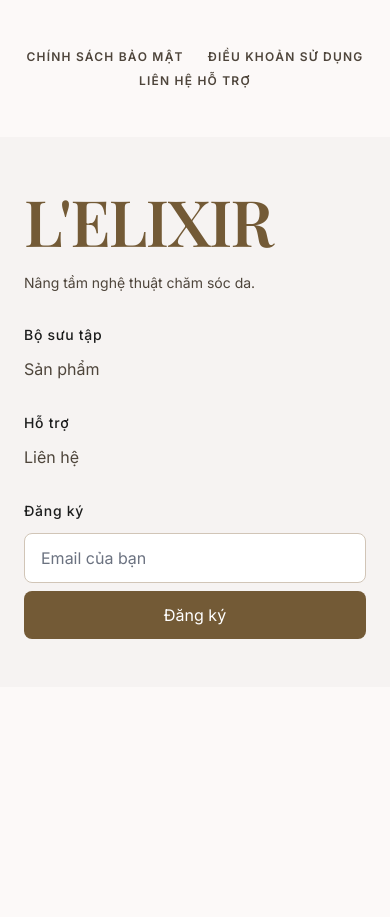
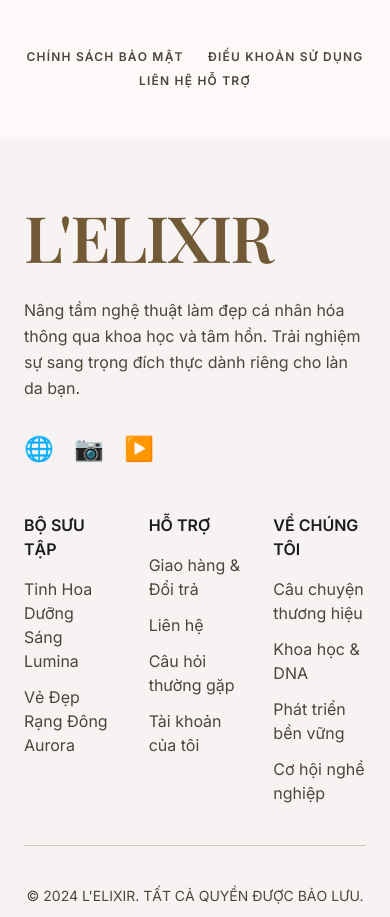
Before and after one commit to vinylph2904-art/L-ELIXIR-Cosmetic-Website, an Angular app: page /login in a window 390 px wide. Shown: the part 1080-1997 px from the top of the page. Before the commit the page ends 1767 px from the top, so only its background shows below. Built offline with nearby package versions, Linux system fonts and the light colour scheme; no server answers; a web font is replaced by a local one.

Commit message:
merge task2, đổi thành json nên sửa lại import, tạo component product card, fix lỗi feedback

```diff
--- a/src/app/app.module.ts
+++ b/src/app/app.module.ts
@@ -21,6 +21,7 @@ import { ProfileComponent } from './pages/profile/profile.component';
 import { BeautyAssistantComponent } from './beauty-assistant/beauty-assistant.component';
 import { AppRoutingModule } from './app-routing.module';
 import { FormsModule, ReactiveFormsModule } from '@angular/forms';
+import { ProductCardComponent } from './components/product-card/product-card.component';
 
 @NgModule({
   declarations: [
@@ -39,7 +40,8 @@ import { FormsModule, ReactiveFormsModule } from '@angular/forms';
     PaymentComponent,
     PaymentSuccessComponent,
     PaymentFailureComponent,
-    ProfileComponent
+    ProfileComponent,
+    ProductCardComponent
   ],
   imports: [
     BrowserModule,
--- a/src/app/components/footer/footer.component.html
+++ b/src/app/components/footer/footer.component.html
@@ -1,27 +1,115 @@
-<footer class="site-footer bg-surface-container-low py-12">
-  <div class="max-w-container-max mx-auto px-gutter grid grid-cols-1 md:grid-cols-4 gap-8">
+<footer class="bg-surface-container-low pt-16 pb-6">
+  <div class="max-w-container-max mx-auto px-gutter">
+
+    <!-- Phần trên -->
+    <div class="grid grid-cols-1 lg:grid-cols-2 gap-12">
+
+      <!-- Bên trái -->
       <div>
-      <a routerLink="/" class="logo text-display-lg font-headline-lg text-primary tracking-tight">L'ELIXIR</a>
-      <p class="mt-4 text-sm text-on-surface-variant">Nâng tầm nghệ thuật chăm sóc da.</p>
+        <a
+          routerLink="/"
+          class="text-display-lg font-headline-lg text-primary tracking-tight"
+        >
+          L'ELIXIR
+        </a>
+
+        <p class="mt-6 text-on-surface-variant leading-relaxed max-w-md">
+          Nâng tầm nghệ thuật làm đẹp cá nhân hóa thông qua khoa học và tâm hồn.
+          Trải nghiệm sự sang trọng đích thực dành riêng cho làn da bạn.
+        </p>
+
+        <div class="flex items-center gap-5 mt-8 text-2xl">
+          <span class="cursor-pointer hover:text-primary transition">
+            🌐
+          </span>
+
+          <span class="cursor-pointer hover:text-primary transition">
+            📷
+          </span>
+
+          <span class="cursor-pointer hover:text-primary transition">
+            ▶️
+          </span>
         </div>
+      </div>
+
+      <!-- Bên phải -->
+      <div class="grid grid-cols-3 gap-8">
+
+        <!-- Cột 1 -->
         <div>
-      <h4 class="font-label-md text-label-md text-on-surface mb-3">Bộ sưu tập</h4>
-      <ul class="space-y-2 text-on-surface-variant">
-        <li><a routerLink="/products" class="hover:text-primary">Sản phẩm</a></li>
+          <h4 class="font-semibold uppercase mb-4">
+            Bộ sưu tập
+          </h4>
+
+          <ul class="space-y-3 text-on-surface-variant">
+            <li>
+              <a [routerLink]="['/products']" [queryParams]="{ collection: 'Lumina' }" class="hover:text-primary">
+                Tinh Hoa Dưỡng Sáng Lumina
+              </a>
+            </li>
+
+            <li>
+              <a [routerLink]="['/products']" [queryParams]="{ collection: 'Aurora' }" class="hover:text-primary">
+                Vẻ Đẹp Rạng Đông Aurora
+              </a>
+            </li>
           </ul>
         </div>
+
+        <!-- Cột 2 -->
         <div>
-      <h4 class="font-label-md text-label-md text-on-surface mb-3">Hỗ trợ</h4>
-      <ul class="space-y-2 text-on-surface-variant">
-        <li><a href="#" class="hover:text-primary">Liên hệ</a></li>
+          <h4 class="font-semibold uppercase mb-4">
+            Hỗ trợ
+          </h4>
+
+          <ul class="space-y-3 text-on-surface-variant">
+            <li>Giao hàng & Đổi trả</li>
+            <li>Liên hệ</li>
+            <li>Câu hỏi thường gặp</li>
+            <li>Tài khoản của tôi</li>
           </ul>
         </div>
+
+        <!-- Cột 3 -->
         <div>
-      <h4 class="font-label-md text-label-md text-on-surface mb-3">Đăng ký</h4>
-      <form class="mt-2 flex flex-col sm:flex-row gap-2">
-        <input class="w-full rounded-lg border border-outline-variant px-4 py-3 bg-white text-on-surface" placeholder="Email của bạn" type="email" />
-        <button class="rounded-lg bg-primary px-4 py-3 text-white hover:opacity-90 transition-all">Đăng ký</button>
-      </form>
+          <h4 class="font-semibold uppercase mb-4">
+            Về chúng tôi
+          </h4>
+
+          <ul class="space-y-3 text-on-surface-variant">
+            <li>Câu chuyện thương hiệu</li>
+            <li>Khoa học & DNA</li>
+            <li>Phát triển bền vững</li>
+            <li>Cơ hội nghề nghiệp</li>
+          </ul>
         </div>
+
+      </div>
+
+    </div>
+
+    <!-- Đường kẻ -->
+    <hr class="my-10 border-outline-variant">
+
+    <!-- Phần dưới -->
+    <div class="flex flex-col md:flex-row justify-between items-center gap-4 text-sm text-on-surface-variant">
+
+      <p>
+        © 2024 L'ELIXIR. TẤT CẢ QUYỀN ĐƯỢC BẢO LƯU.
+      </p>
+
+      <div class="flex items-center gap-8">
+        <a href="#" class="hover:text-primary">
+          CHÍNH SÁCH BẢO MẬT
+        </a>
+
+        <a href="#" class="hover:text-primary">
+          ĐIỀU KHOẢN DỊCH VỤ
+        </a>
+      </div>
+
+    </div>
+
   </div>
 </footer>
--- a/src/app/components/navbar/navbar.component.html
+++ b/src/app/components/navbar/navbar.component.html
@@ -10,11 +10,11 @@
     <nav class="hidden md:flex items-center gap-8">
       <a class="font-label-md text-label-md text-on-surface-variant hover:text-primary transition-colors" routerLink="/">Trang chủ</a>
       <div class="relative group">
-        <a class="font-label-md text-label-md text-on-surface-variant hover:text-primary transition-colors cursor-pointer">Sản phẩm</a>
+        <a routerLink="/products" class="font-label-md text-label-md text-on-surface-variant hover:text-primary transition-colors"> Sản phẩm
+        </a>
         <div class="absolute left-0 top-full hidden group-hover:block bg-white shadow-lg rounded-lg min-w-[220px] z-50">
           <a *ngFor="let category of categories" [routerLink]="['/products']" [queryParams]="{ category: category }" class="block px-4 py-3 hover:bg-surface-container">{{ category }}</a>
         </div>
-
       </div>
       <a class="font-label-md text-label-md text-on-surface-variant hover:text-primary transition-colors" routerLink="/survey">Khảo sát da</a>
       <a class="font-label-md text-label-md text-on-surface-variant hover:text-primary transition-colors" routerLink="/recommendation">Quy trình của bạn</a>
--- /dev/null
+++ b/src/app/components/product-card/product-card.component.css
@@ -0,0 +1,3 @@
+:host {
+  display: block;
+}
--- /dev/null
+++ b/src/app/components/product-card/product-card.component.html
@@ -0,0 +1,59 @@
+<div class="bg-background rounded-xl p-4 group transition-all duration-500 hover:shadow-xl hover:-translate-y-2 flex flex-col h-full cursor-pointer" (click)="goToDetail()">
+    <div class="aspect-square rounded-lg overflow-hidden mb-6 bg-surface-container-lowest">
+    <img
+      [src]="product.images[0]"
+      [alt]="product.name"
+      class="w-full h-full object-cover group-hover:scale-110 transition-transform duration-700">
+  </div>
+
+  <div class="space-y-2">
+
+    <div class="flex justify-between items-center">
+
+      <span class="font-label-sm text-[10px] text-primary bg-primary-container/20 px-2 py-0.5 rounded-full uppercase tracking-widest">
+        {{ product.categoryName }}
+      </span>
+
+      <!-- rating -->
+    </div>
+
+    <h3 class="font-display-lg text-headline-md leading-tight line-clamp-2 min-h-[3.5rem]">
+        {{ product.name }}
+    </h3>
+
+    <div class="flex items-center gap-2 mt-1">
+
+    <div class="flex text-yellow-500">
+        <ng-container *ngFor="let _ of [].constructor(getFullStars(product.averageRating))">
+        <span class="material-symbols-outlined text-[14px]" style="font-variation-settings: 'FILL' 1;">
+            star
+        </span>
+        </ng-container>
+
+        <span *ngIf="hasHalfStar(product.averageRating)"
+        class="material-symbols-outlined text-[14px]">
+        star_half
+        </span>
+
+        <ng-container *ngFor="let _ of [].constructor(getEmptyStars(product.averageRating))">
+        <span class="material-symbols-outlined text-[14px] text-gray-300">
+            star
+        </span>
+        </ng-container>
+    </div>
+
+    <span class="text-xs text-on-surface-variant">
+        {{ product.averageRating | number:'1.1-1' }}
+        ({{ product.reviewCount }})
+    </span>
+
+    </div>
+
+    <p class="text-on-surface-variant font-label-md">
+      {{ product.price | number:'1.0-0' }} VNĐ
+    </p>
+    <div (click)="addToCart($event)">
+        <button class="w-full py-3 border border-outline rounded-lg"> Thêm vào giỏ hàng </button>
+    </div>
+    </div>
+</div>
--- /dev/null
+++ b/src/app/components/product-card/product-card.component.ts
@@ -0,0 +1,40 @@
+import { Component, Input } from '@angular/core';
+import { Router } from '@angular/router';
+import { Product } from '../../data/product.model';
+import { CartService } from '../../services/cart.service';
+
+@Component({
+  selector: 'app-product-card',
+  templateUrl: './product-card.component.html',
+  styleUrls: ['./product-card.component.css']
+})
+export class ProductCardComponent {
+
+  constructor(
+    private router: Router,
+    private cartService: CartService
+  ) {}
+
+  @Input() product!: Product;
+
+  goToDetail() {
+    this.router.navigate(['/products', this.product.productId]);
+  }
+
+  addToCart(event: Event) {
+    event.stopPropagation();
+    this.cartService.addToCart(this.product);
+  }
+
+  getFullStars(rating: number): number {
+    return Math.floor(rating);
+  }
+
+  hasHalfStar(rating: number): boolean {
+    return rating % 1 >= 0.5;
+  }
+
+  getEmptyStars(rating: number): number {
+    return 5 - Math.floor(rating) - (rating % 1 >= 0.5 ? 1 : 0);
+  }
+}
--- a/src/app/pages/cart/cart.component.html
+++ b/src/app/pages/cart/cart.component.html
@@ -54,8 +54,7 @@
       </div>
       <div class="mt-12 flex flex-col sm:flex-row gap-4 items-center">
         <a class="flex items-center gap-2 font-label-md text-label-md text-on-surface hover:text-primary transition-standard group" routerLink="/products">
-          <span class="material-symbols-outlined transition-standard group-hover:-translate-x-1">west</span>
-          TIẾP TỤC MUA SẮM
+          <span class="material-symbols-outlined transition-standard group-hover:-translate-x-1">west</span>TIẾP TỤC MUA SẮM
         </a>
       </div>
     </div>
--- a/src/app/pages/payment/payment.component.html
+++ b/src/app/pages/payment/payment.component.html
@@ -227,11 +227,11 @@
 </div>
 <div *ngFor="let item of cartItems" class="flex items-center gap-4">
 <div class="w-20 h-20 bg-surface rounded-lg overflow-hidden flex-shrink-0">
-<img class="w-full h-full object-cover" [src]="item.image" [alt]="item.name">
+<img class="w-full h-full object-cover" [src]="item.images[0]" [alt]="item.name">
 </div>
 <div class="flex-1">
 <h4 class="font-body-lg font-medium text-on-surface leading-tight">{{ item.name }}</h4>
-<p class="text-label-sm text-on-surface-variant mt-1">Danh mục: {{ item.category || 'Không xác định' }}</p>
+<p class="text-label-sm text-on-surface-variant mt-1">Danh mục: {{ item.categoryName || 'Không xác định' }}</p>
 <div class="flex justify-between items-center mt-2">
 <span class="text-label-md text-on-surface-variant">Số lượng: {{ item.quantity || 1 }}</span>
 <span class="font-body-md font-semibold font-Inter">{{ (item.price * (item.quantity || 1)) | number }}</span>
--- a/src/app/services/product.service.ts
+++ b/src/app/services/product.service.ts
@@ -1,16 +1,17 @@
 import { Injectable } from '@angular/core';
-import { HttpClient } from '@angular/common/http';
-import { Observable } from 'rxjs';
+import { Observable, of } from 'rxjs';
 import { Product } from '../data/product.model';
+
+import productsData from '../data/mock-products.json';
 
 @Injectable({
   providedIn: 'root'
 })
 export class ProductService {
 
-  constructor(private http: HttpClient) {}
+  private products = productsData as Product[];
 
   getProducts(): Observable<Product[]> {
-    return this.http.get<Product[]>('assets/data/products.json');
+    return of(this.products);
   }
 }
```
Also changed, not shown: src/app/pages/home/home.component.html (+4 -26 lines), src/app/pages/product-list/product-list.component.html (+55 -57 lines). Lines whose indentation alone changed are shown as unchanged.
